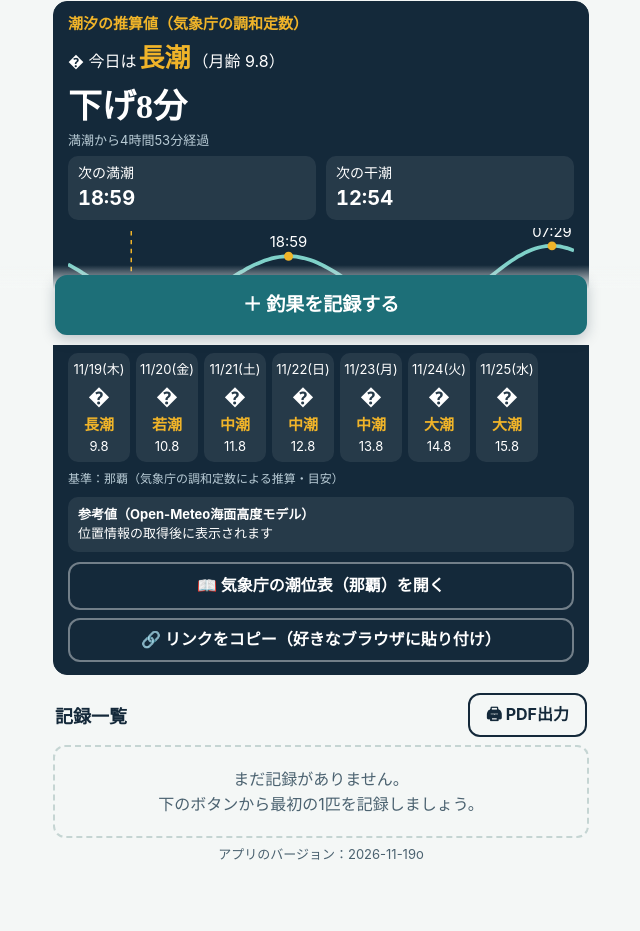
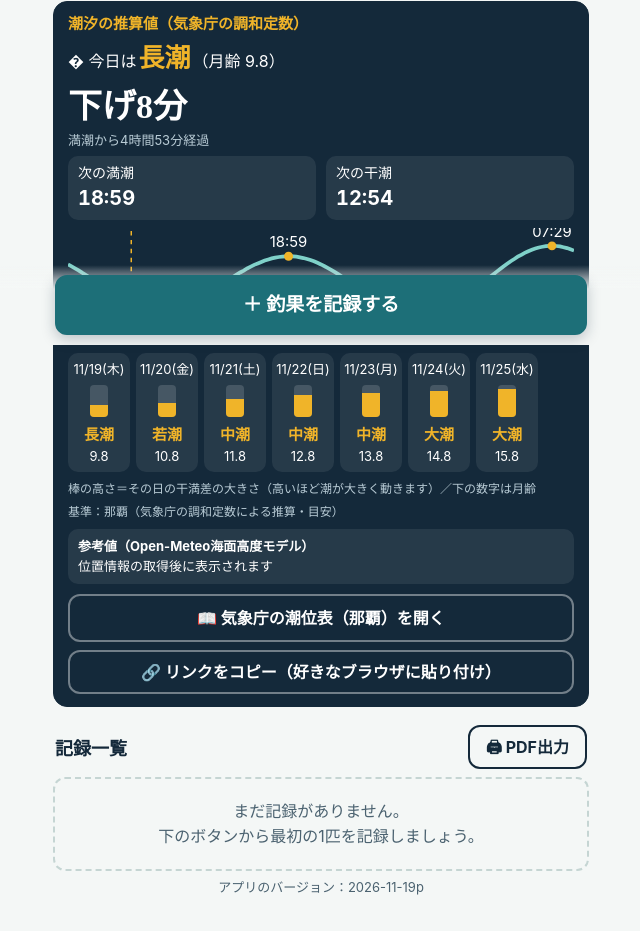
Before and after one commit to yendoshun-hash/Testfishtool, a plain HTML site: page index.html in a window 1280 px wide. Shown: the part 455-1386 px from the top of the page, without its empty margins (319-959 px from the left). Drawn offline with Linux system fonts and the light colour scheme.

Commit message:
Add files via upload

```diff
--- a/index.html
+++ b/index.html
@@ -46,7 +46,7 @@ main{padding:12px 12px 120px;max-width:560px;margin:0 auto}
 .tide .big{font-size:34px;color:#fff}
 .tide .nx{display:flex;gap:10px;margin-top:6px}.tide .nx div{flex:1;background:#ffffff14;border-radius:10px;padding:6px 10px;font-size:14px}.tide .nx b{display:block;font-size:20px;font-variant-numeric:tabular-nums}
 .tide svg{width:100%;height:auto;margin-top:8px;display:block}
-.tn{font-size:16px;margin-bottom:6px;color:#fff}.tn b{color:var(--buoy);font-size:26px;font-family:var(--serif);margin:0 2px}.tide .hr{background:#ffffff14;color:#fff}.tide .hr b{display:block;color:var(--buoy);font-size:15px}.tide .hr em{color:#b9ccd6;font-weight:400}.tide .hours{margin-top:6px}.ref{background:#ffffff14;border-radius:10px;padding:8px 10px;margin-top:8px;font-size:13px;line-height:1.5;color:#fff}.tide small{color:#b9ccd6;font-size:12px;display:block;margin-top:4px}
+.tn{font-size:16px;margin-bottom:6px;color:#fff}.tn b{color:var(--buoy);font-size:26px;font-family:var(--serif);margin:0 2px}.tide .hr{background:#ffffff14;color:#fff}.tide .hr b{display:block;color:var(--buoy);font-size:15px}.tide .hr em{color:#b9ccd6;font-weight:400}.tide .hours{margin-top:6px}.tide .bar{display:block;position:relative;width:18px;height:32px;margin:6px auto;border-radius:4px;background:#ffffff26;overflow:hidden}.tide .bar s{position:absolute;left:0;right:0;bottom:0;display:block;background:var(--buoy);text-decoration:none}.ref{background:#ffffff14;border-radius:10px;padding:8px 10px;margin-top:8px;font-size:13px;line-height:1.5;color:#fff}.tide small{color:#b9ccd6;font-size:12px;display:block;margin-top:4px}
 .sec{display:flex;align-items:center;justify-content:space-between;margin:18px 2px 8px}.sec h2{margin:0;font:700 18px var(--serif)}
 .item{display:flex;gap:10px;align-items:center;background:#fff;border:1.5px solid var(--line);border-radius:12px;padding:8px;margin-bottom:8px;width:100%;text-align:left;min-height:72px;font-weight:400}
 .item img,.item .ni{width:60px;height:60px;border-radius:8px;object-fit:cover;background:var(--foam);flex:none;display:grid;place-items:center;font-size:11px;color:#6b8290}
@@ -112,7 +112,7 @@ body{padding:0}
  <div class="card"><h2>現在地</h2><div id="loc" class="big">—</div><div id="loc2" class="sub"></div>
   <div class="row" style="margin-top:10px"><a id="jma" class="btn warn" target="_blank" rel="noopener" href="https://www.jma.go.jp/bosai/warning/">⚠ 気象庁 注意報・警報を見る</a></div></div>
  <div class="card"><h2>気象・海象</h2><div id="wx" class="sub">取得待ち…</div><div id="hours" class="hours"></div></div>
- <div class="card tide"><h2>潮汐の推算値（気象庁の調和定数）</h2><div id="tn" class="tn"></div><div id="td" class="big">—</div><div id="td2" class="sub" style="color:#b9ccd6"></div><div class="nx" id="tdn"></div><div id="tdc"></div><div id="tw" class="hours"></div><small id="tdp"></small><div id="tdo" class="ref"></div><a id="tdl" class="btn ghost" target="_blank" rel="noopener" href="https://www.data.jma.go.jp/kaiyou/db/tide/suisan/" style="width:100%;margin-top:10px;color:#fff;border-color:#ffffff66">📖 気象庁の潮位表</a><button class="ghost" data-copy="#tdl" style="width:100%;margin-top:8px;min-height:44px;color:#fff;border-color:#ffffff66">🔗 リンクをコピー（好きなブラウザに貼り付け）</button></div>
+ <div class="card tide"><h2>潮汐の推算値（気象庁の調和定数）</h2><div id="tn" class="tn"></div><div id="td" class="big">—</div><div id="td2" class="sub" style="color:#b9ccd6"></div><div class="nx" id="tdn"></div><div id="tdc"></div><div id="tw" class="hours"></div><small>棒の高さ＝その日の干満差の大きさ（高いほど潮が大きく動きます）／下の数字は月齢</small><small id="tdp"></small><div id="tdo" class="ref"></div><a id="tdl" class="btn ghost" target="_blank" rel="noopener" href="https://www.data.jma.go.jp/kaiyou/db/tide/suisan/" style="width:100%;margin-top:10px;color:#fff;border-color:#ffffff66">📖 気象庁の潮位表</a><button class="ghost" data-copy="#tdl" style="width:100%;margin-top:8px;min-height:44px;color:#fff;border-color:#ffffff66">🔗 リンクをコピー（好きなブラウザに貼り付け）</button></div>
  <div class="sec"><h2>記録一覧</h2><button id="bPrint" class="ghost" style="min-height:44px">🖨 PDF出力</button></div>
  <div id="list"></div>
  <p class="hint" id="ver2" style="text-align:center"></p>
@@ -369,9 +369,10 @@ function renderWx(){
 const jmaURL=c=>{const a=new Date(),b=new Date(Date.now()+2*864e5);return `https://www.data.jma.go.jp/kaiyou/db/tide/suisan/suisan.php?stn=${c}&ys=${a.getFullYear()}&ms=${a.getMonth()+1}&ds=${a.getDate()}&ye=${b.getFullYear()}&me=${b.getMonth()+1}&de=${b.getDate()}`};
 function renderTide(){
  const P=curPort(),now=Date.now(),off=+cfg.off||0,ex=extrema(P,now,off);
- const jd=Math.floor((now+9*36e5)/864e5),wk=[0,1,2,3,4,5,6].map(i=>{const t=(jd+i)*864e5+3*36e5,x=tideName(t),d=new Date(t+9*36e5);return Object.assign(x,{m:d.getUTCMonth()+1,d:d.getUTCDate(),w:'日月火水木金土'[d.getUTCDay()]})});
+ const full=2*P.c.reduce((a,c)=>a+c[0],0)/100,jd=Math.floor((now+9*36e5)/864e5),wk=[0,1,2,3,4,5,6].map(i=>{const t=(jd+i)*864e5+3*36e5,x=tideName(t),d=new Date(t+9*36e5);let lo=9,hi=-9;for(let k=0;k<=144;k++){const y=tideH(P,(jd+i)*864e5-9*36e5+k*6e5,off);if(y<lo)lo=y;if(y>hi)hi=y}
+  return Object.assign(x,{m:d.getUTCMonth()+1,d:d.getUTCDate(),w:'日月火水木金土'[d.getUTCDay()],r:Math.max(.06,Math.min(1,(hi-lo)/full))})});
  $('#tn').innerHTML=`${moonEm(wk[0].a)} 今日は<b>${wk[0].n}</b>（月齢 ${wk[0].a.toFixed(1)}）`;
- $('#tw').innerHTML=wk.map(x=>`<div class="hr">${x.m}/${x.d}(${x.w})<i>${moonEm(x.a)}</i><b>${x.n}</b>${x.a.toFixed(1)}</div>`).join('');
+ $('#tw').innerHTML=wk.map(x=>`<div class="hr">${x.m}/${x.d}(${x.w})<span class="bar"><s style="height:${Math.round(x.r*100)}%"></s></span><b>${x.n}</b>${x.a.toFixed(1)}</div>`).join('');
  const prev=[...ex].reverse().find(x=>x.t<=now),nxt=ex.find(x=>x.t>now);
  if(!prev||!nxt){$('#td').textContent='計算不能';return}
  const el=now-prev.t,tot=nxt.t-prev.t,near=Math.min(el,nxt.t-now)<=30*6e4;
@@ -550,7 +551,7 @@ $('#mClr').onclick=async()=>{for(const id of printed)await del(id);printed=[];$(
 /* ---------- リンクのコピー ---------- */
 document.addEventListener('click',async ev=>{const b=ev.target.closest('[data-copy]');if(!b)return;const u=document.querySelector(b.dataset.copy).href,t=b.textContent;
  try{await navigator.clipboard.writeText(u);b.textContent='✔ コピーしました';setTimeout(()=>b.textContent=t,2000)}catch(x){prompt('このURLをコピーしてください',u)}});
-const VER='2026-11-19o';
+const VER='2026-11-19p';
 /* ---------- ホーム画面アイコン ---------- */
 const ICON_BG=['#1d6f78','#14293a','#c0392b','#f0b429','#2e7d32','#6a4c93'],ICON_SY=['🎣','🐟','🐠','🌊','⚓','🦑','🦈','🛟'];
 let icn={bg:'#1d6f78',sym:'🎣',img:null,name:'釣果ノート'};
```
